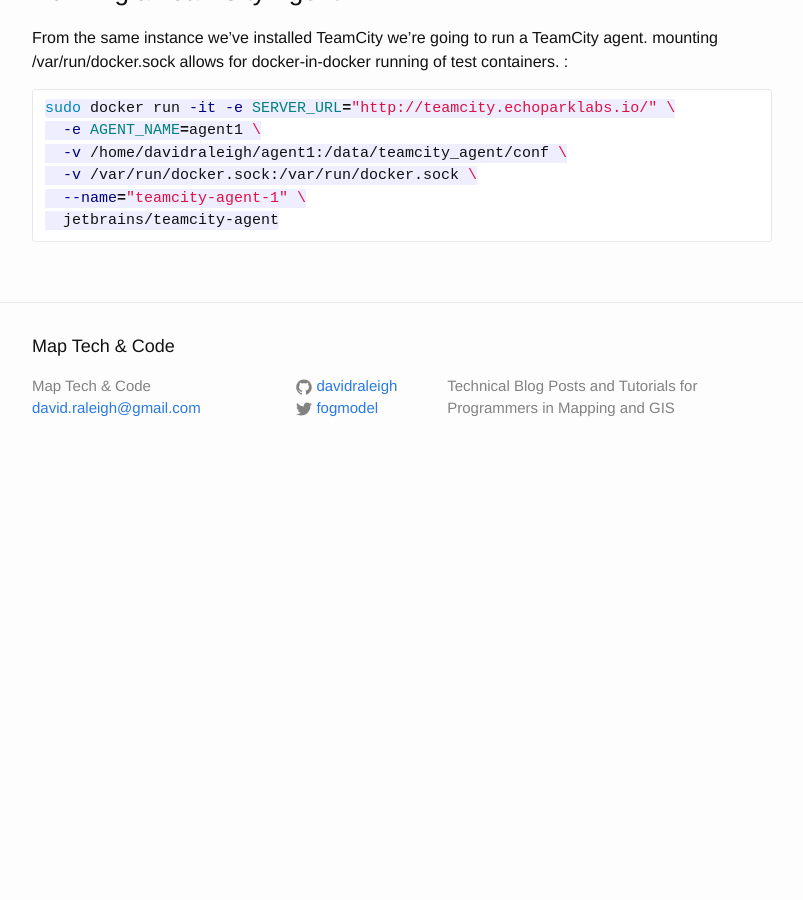
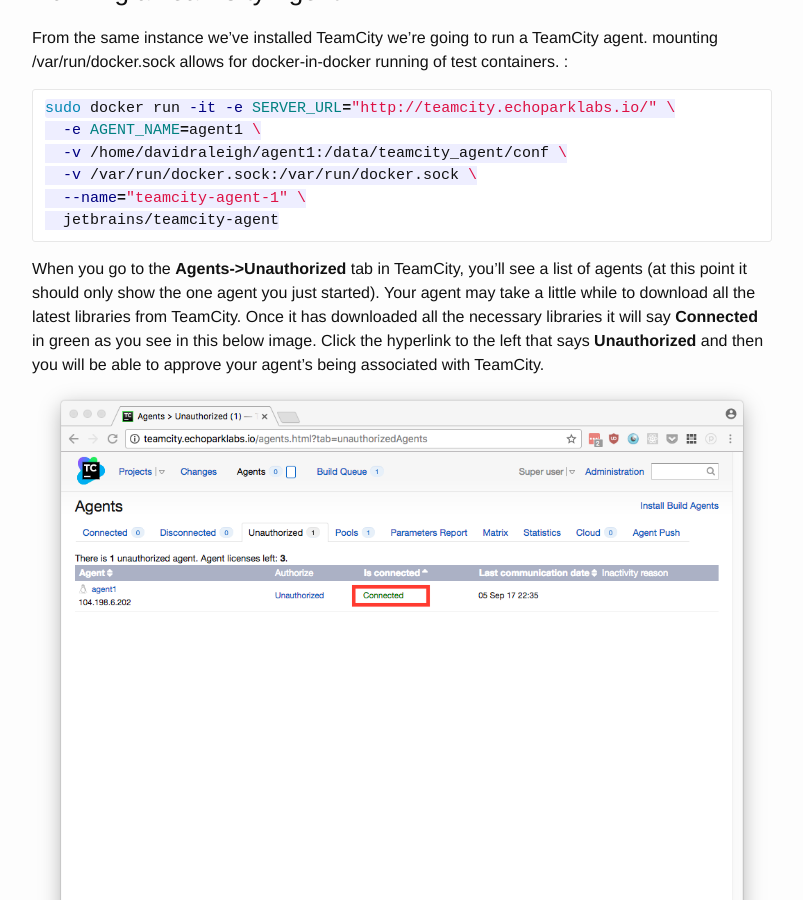
Before and after one commit to davidraleigh/davidraleigh.github.io, a Jekyll site: the page built from _posts/2017-09-05-Using-TeamCity-on-GCP-with-Docker.md, in a window 1280 px wide and 900 px high, scrolled down 3923 px. Shown: the whole window, without its empty margins (238-1041 px from the left). Built offline with Jekyll 4.4.1, drawn with Linux system fonts in a browser that asks for light colours; our own code applies the rules of GitHub Pages for plain Markdown files; comment, search, counter and statistics services are not loaded; before the commit the page ends 4403 px from its top, so only the background shows below that.

Commit message:
Update 2017-09-05-Using-TeamCity-on-GCP-with-Docker.md

````diff
--- a/_posts/2017-09-05-Using-TeamCity-on-GCP-with-Docker.md
+++ b/_posts/2017-09-05-Using-TeamCity-on-GCP-with-Docker.md
@@ -96,3 +96,6 @@ sudo docker run -it -e SERVER_URL="http://teamcity.echoparklabs.io/" \
   --name="teamcity-agent-1" \
   jetbrains/teamcity-agent
 ```
+
+When you go to the __Agents->Unauthorized__ tab in TeamCity, you'll see a list of agents (at this point it should only show the one agent you just started). Your agent may take a little while to download all the latest libraries from TeamCity. Once it has downloaded all the necessary libraries it will say __Connected__ in green as you see in this below image. Click the hyperlink to the left that says __Unauthorized__ and then you will be able to approve your agent's being associated with TeamCity.
+![Once it says Connected](https://davidraleigh.github.io/assets/teamcity-server-create/authorize-agent.png)
````
